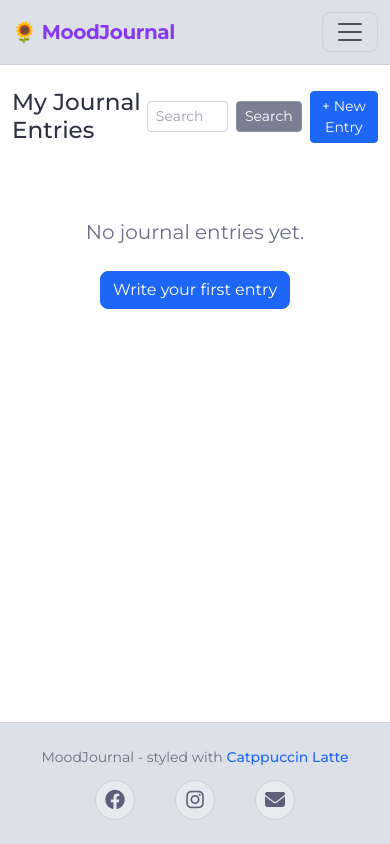
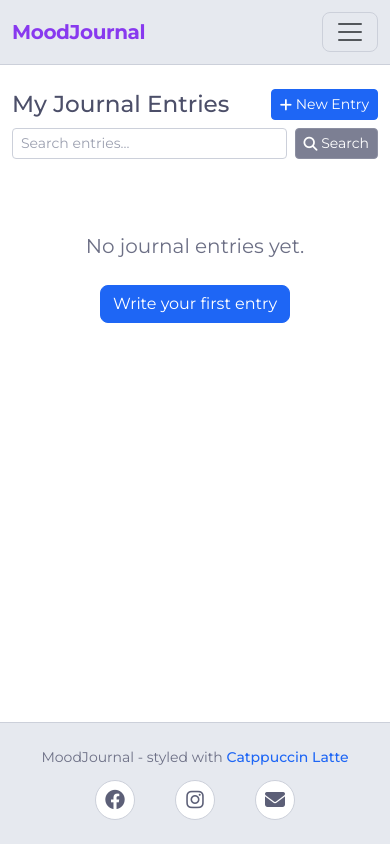
Before and after one commit to iain-kirkham/mindful-mood-journal, a Django app: page /entries/ in a window 390 px wide. Run offline with Django 4.2, Linux system fonts and the light colour scheme; the visitor is signed in with stand-in values (Sample User, id 1); data that the repository does not hold is empty.

Commit message:
feat: stlying improvements, use fontawesome icons for new post and search buttons

```diff
--- a/static/css/styles.css
+++ b/static/css/styles.css
@@ -16,7 +16,7 @@
   --ctp-sapphire:  #209fb5;
   --ctp-blue:      #1e66f5;
   --ctp-lavender:  #7287fd;
-  --ctp-text:      #2f3240;
+  --ctp-text:      #4c4f69;
   --ctp-subtext1:  #5c5f77;
   --ctp-subtext0:  #6c6f85;
   --ctp-overlay2:  #7c7f93;
@@ -58,10 +58,10 @@
   --bs-border-color:       var(--ctp-surface0);
   --bs-border-radius:      0.5rem;
 
-  --bs-card-bg:            var(--ctp-mantle);
-  --bs-card-border-color:  var(--ctp-crust);
+  --bs-card-bg:            #fff;
+  --bs-card-border-color:  var(--ctp-surface0);
 
-  --bs-input-bg:           var(--ctp-base);
+  --bs-input-bg:           #fff;
   --bs-input-border-color: var(--ctp-surface0);
 
   --bs-navbar-color:       var(--ctp-subtext1);
@@ -95,7 +95,7 @@ a:hover {
 /* Navbar */
 
 .navbar {
-  background-color: var(--ctp-crust);
+  background-color: var(--ctp-mantle);
   border-bottom: 1px solid var(--ctp-surface0);
   padding-top: 0.75rem;
   padding-bottom: 0.75rem;
@@ -201,30 +201,41 @@ a:hover {
 
 /* Secondary buttons that blend with the surface */
 .btn-secondary {
-  /* Darker secondary to improve contrast while keeping Catppuccin tone */
+  /* Use overlay2 for visible contrast on white cards */
   background-color: var(--ctp-overlay2);
   border-color: var(--ctp-overlay1);
-  color: var(--ctp-base);
+  color: #fff;
 }
 .btn-secondary:hover {
   background-color: var(--ctp-overlay1);
   border-color: var(--ctp-overlay1);
-  color: var(--ctp-base);
+  color: #fff;
 }
 .btn-secondary:focus-visible {
   box-shadow: 0 0 0 0.2rem rgba(44,48,60,0.18);
+}
+
+/* Keep icon + label on the same line inside buttons */
+.btn {
+  white-space: nowrap;
+}
+.btn > i,
+.btn > .fa-solid,
+.btn .fa {
+  display: inline-block;
+  vertical-align: middle;
 }
 
 /* Rosewater accent for preview (View button) */
 .btn-rose {
   background-color: var(--ctp-rosewater);
   border-color: color-mix(in srgb, var(--ctp-rosewater) 85%, black 15%);
-  color: var(--ctp-base);
+  color: #fff;
 }
 .btn-rose:hover {
   background-color: color-mix(in srgb, var(--ctp-rosewater) 80%, black 20%);
   border-color: color-mix(in srgb, var(--ctp-rosewater) 80%, black 20%);
-  color: var(--ctp-base);
+  color: #fff;
 }
 .btn-rose:focus-visible {
   box-shadow: 0 0 0 0.2rem rgba(220,138,120,0.18);
@@ -596,14 +613,14 @@ a:hover {
 }
 
 .page-item.disabled .page-link {
-  background-color: var(--ctp-mantle);
+  background-color: var(--ctp-base);
   color: var(--ctp-overlay0);
 }
 
 /* Footer */
 
 footer {
-  background-color: var(--ctp-crust);
+  background-color: var(--ctp-mantle);
   border-top: 1px solid var(--ctp-surface0);
   color: var(--ctp-subtext0);
 }
@@ -721,7 +738,7 @@ footer {
 /* Footer */
 
 footer {
-  background-color: var(--ctp-crust);
+  background-color: var(--ctp-mantle);
   border-top: 1px solid var(--ctp-surface0);
   margin-top: auto;
 }
@@ -750,7 +767,7 @@ footer {
   width: 2.5rem;
   height: 2.5rem;
   border-radius: 50%;
-  background-color: var(--ctp-mantle);
+  background-color: var(--ctp-base);
   color: var(--ctp-subtext1);
   font-size: 1.25rem;
   transition: all 0.2s ease;
--- a/templates/base.html
+++ b/templates/base.html
@@ -25,7 +25,7 @@
     <nav class="navbar navbar-expand-md sticky-top">
       <div class="container">
         <a class="navbar-brand" href="{% url 'journal:home' %}">
-          🌻 MoodJournal
+          MoodJournal
         </a>
         <button class="navbar-toggler" type="button"
                 data-bs-toggle="collapse" data-bs-target="#mainNav"
@@ -41,7 +41,7 @@
               </li>
               <li class="nav-item">
                 <a class="btn btn-primary btn-sm ms-md-2" href="{% url 'journal:entry_create' %}">
-                  + New Entry
+                  <i class="fa-solid fa-plus" aria-hidden="true"></i>&nbsp;New Entry
                 </a>
               </li>
               <li class="nav-item">
@@ -56,6 +56,11 @@
               <li class="nav-item">
                 <a class="btn btn-primary btn-sm ms-md-2" href="/accounts/signup/">Get Started</a>
               </li>
+            {% endif %}
+            {% if user.is_authenticated %}
+              <div class="d-none d-md-flex align-items-center ms-3">
+                <span class="navbar-text">Welcome, {{ user.get_full_name|default:user.username }}</span>
+              </div>
             {% endif %}
           </ul>
         </div>
--- a/templates/journal/entry_list.html
+++ b/templates/journal/entry_list.html
@@ -3,14 +3,33 @@
 {% block title %}My Entries — MoodJournal{% endblock %}
 
 {% block content %}
-  <div class="d-flex align-items-center justify-content-between mb-4">
+  <!-- Desktop layout (md+) - keep existing inline layout -->
+  <div class="d-none d-md-flex align-items-center justify-content-between mb-4 w-100">
     <h1 class="h3 mb-0">My Journal Entries</h1>
     <div class="d-flex align-items-center gap-2">
       <form method="get" action="" class="d-flex">
         <input type="search" name="search" class="form-control form-control-sm" placeholder="Search entries..." value="{{ search }}">
-        <button type="submit" class="btn btn-secondary btn-sm ms-2">Search</button>
+        <button type="submit" class="btn btn-secondary btn-sm ms-2" aria-label="Search">
+          <i class="fa-solid fa-magnifying-glass" aria-hidden="true"></i>&nbsp;Search
+        </button>
       </form>
-      <a href="{% url 'journal:entry_create' %}" class="btn btn-primary btn-sm">+ New Entry</a>
+      <a href="{% url 'journal:entry_create' %}" class="btn btn-primary btn-sm"><i class="fa-solid fa-plus" aria-hidden="true"></i>&nbsp;New Entry</a>
+    </div>
+  </div>
+
+  <!-- Mobile layout (small screens): title + New Entry on one line, search below full-width -->
+  <div class="d-flex d-md-none flex-column mb-4 w-100">
+    <div class="d-flex align-items-center justify-content-between mb-2">
+      <h1 class="h3 mb-0">My Journal Entries</h1>
+      <a href="{% url 'journal:entry_create' %}" class="btn btn-primary btn-sm"><i class="fa-solid fa-plus" aria-hidden="true"></i>&nbsp;New Entry</a>
+    </div>
+    <div>
+      <form method="get" action="" class="d-flex w-100">
+        <input type="search" name="search" class="form-control form-control-sm me-2" placeholder="Search entries..." value="{{ search }}">
+        <button type="submit" class="btn btn-secondary btn-sm" aria-label="Search">
+          <i class="fa-solid fa-magnifying-glass" aria-hidden="true"></i>&nbsp;Search
+        </button>
+      </form>
     </div>
   </div>
 
--- a/templates/journal/home.html
+++ b/templates/journal/home.html
@@ -18,7 +18,7 @@
         </p>
         <div class="mt-4 d-flex gap-2">
           {% if user.is_authenticated %}
-            <a class="btn btn-primary" href="{% url 'journal:entry_create' %}">New Entry</a>
+            <a class="btn btn-primary" href="{% url 'journal:entry_create' %}"><i class="fa-solid fa-plus" aria-hidden="true"></i>&nbsp;New Entry</a>
             <a class="btn btn-rose" href="{% url 'journal:entry_list' %}">My Entries</a>
           {% else %}
             <a class="btn btn-primary" href="/accounts/login/">Get Started</a>
```
Also changed, not shown: other parts of static/css/styles.css (+29 -23 lines).
